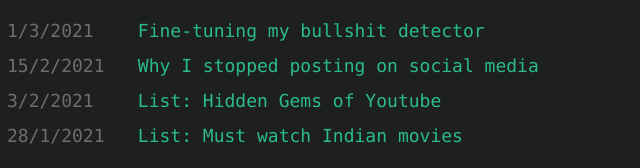
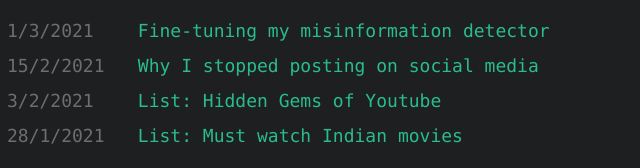
Before and after one commit to kosmoknot/kosmoknot-site, a plain HTML site: page index.html in a window 1280 px wide. Shown: the part 815-983 px from the top of the page, 311-951 px from the left. Drawn offline with Linux system fonts and the light colour scheme.

Commit message:
Update index.html

```diff
--- a/index.html
+++ b/index.html
@@ -94,7 +94,7 @@
         </colgroup>
         <tr>
           <td><time>1/3/2021</time></td>
-          <td> <a href="/site/articles.html#a4">Fine-tuning my bullshit detector</a></td>
+          <td> <a href="/site/articles.html#a4">Fine-tuning my misinformation detector</a></td>
         </tr>
         <tr>
           <td><time>15/2/2021</time></td>
```
